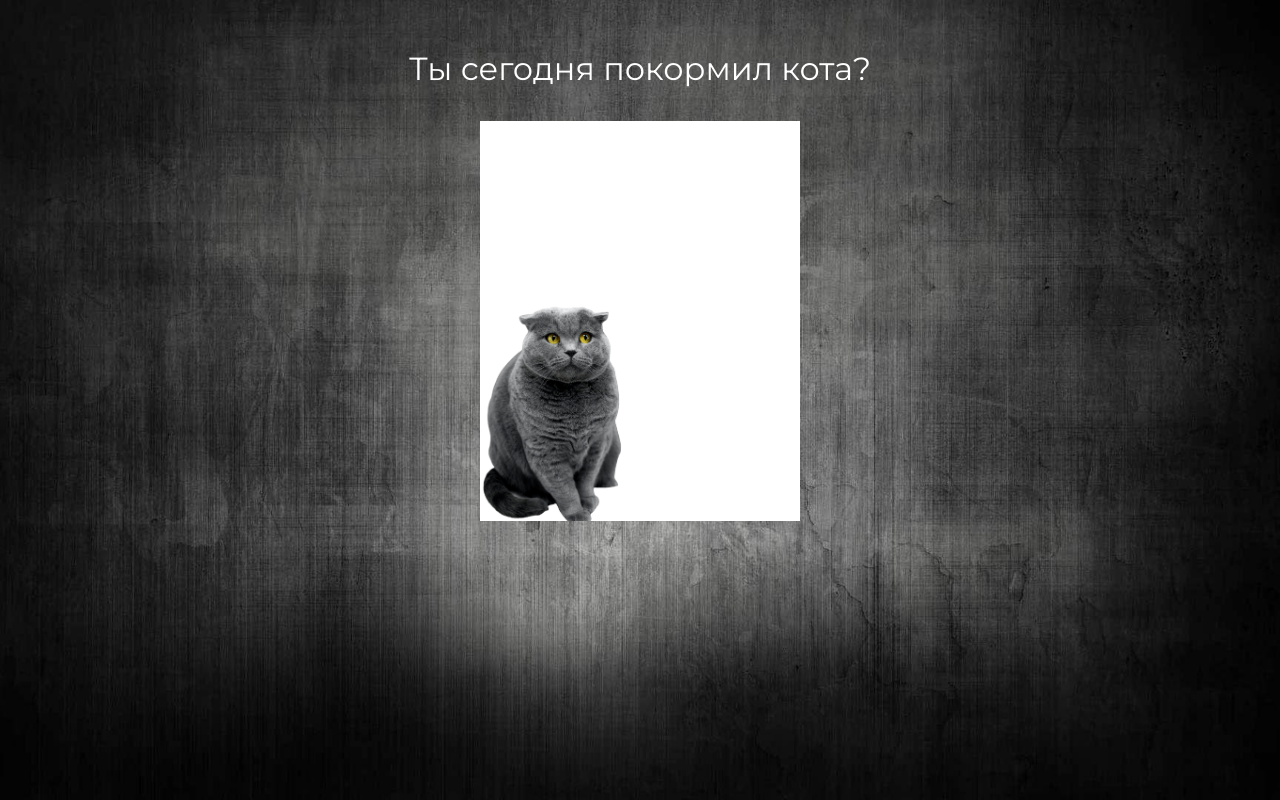
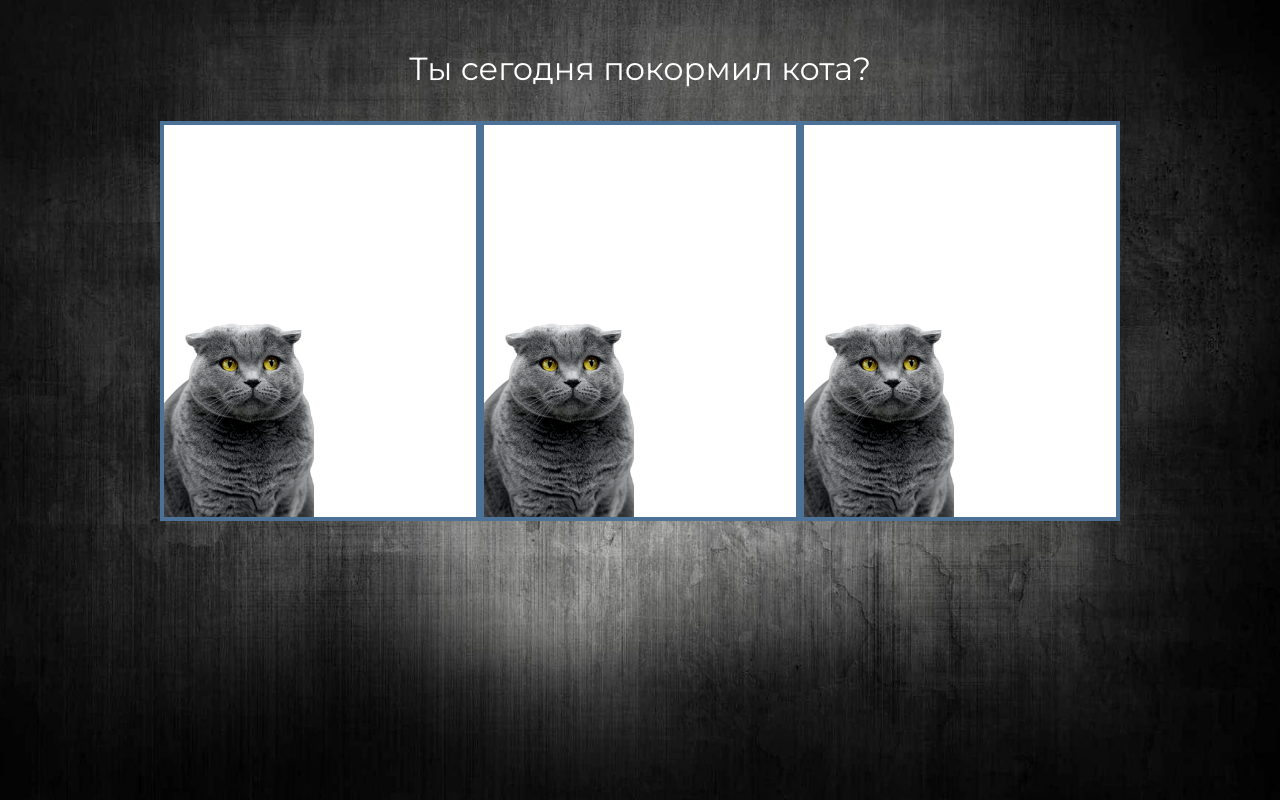
Before and after one commit to NiiazalyDzhumaliev/fun-box-test, a React (Create React App) app: page / in a window 1280 px wide. Built offline with nearby package versions, Linux system fonts and the light colour scheme.

Commit message:
Add 3 cards

```diff
--- a/src/App.js
+++ b/src/App.js
@@ -5,7 +5,11 @@ import style from './styles/App.module.css';
 const App = () => (
   <div className={`${style.App} d-flex flex-column align-items-center`}>
     <Header />
-    <Card />
+    <div className="d-flex">
+      <Card />
+      <Card />
+      <Card />
+    </div>
   </div>
 );
 
--- a/src/components/Card.js
+++ b/src/components/Card.js
@@ -1,5 +1,5 @@
 import React from 'react';
-import cat from '../images/cat.png';
+import cat from '../images/cat1.png';
 import style from '../styles/Card.module.css';
 
 const Card = () => (
--- a/src/styles/Card.module.css
+++ b/src/styles/Card.module.css
@@ -1,13 +1,14 @@
 .card_item {
+  display: flex;
+  border: 4px solid #4d7298;
   width: 320px;
   height: 400px;
-  display: flex;
   align-items: flex-end;
   background-color: white;
 }
 
 .cat_image {
-  width: 200px;
-  height: 250px;
+  width: 150px;
+  height: 200px;
   object-fit: cover;
 }
```
Also changed, not shown: src/images/cat1.png (added), 1 other file (tests, documents, lock files or other folders).
